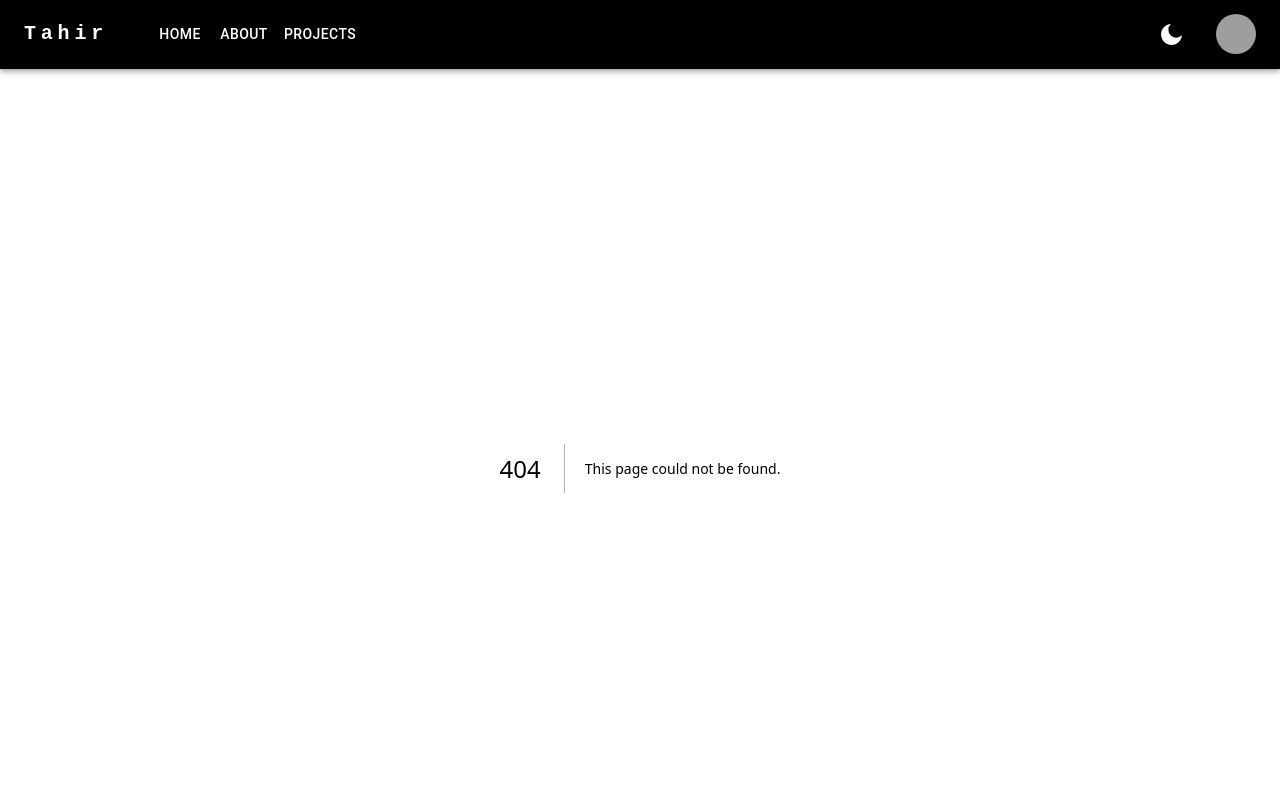
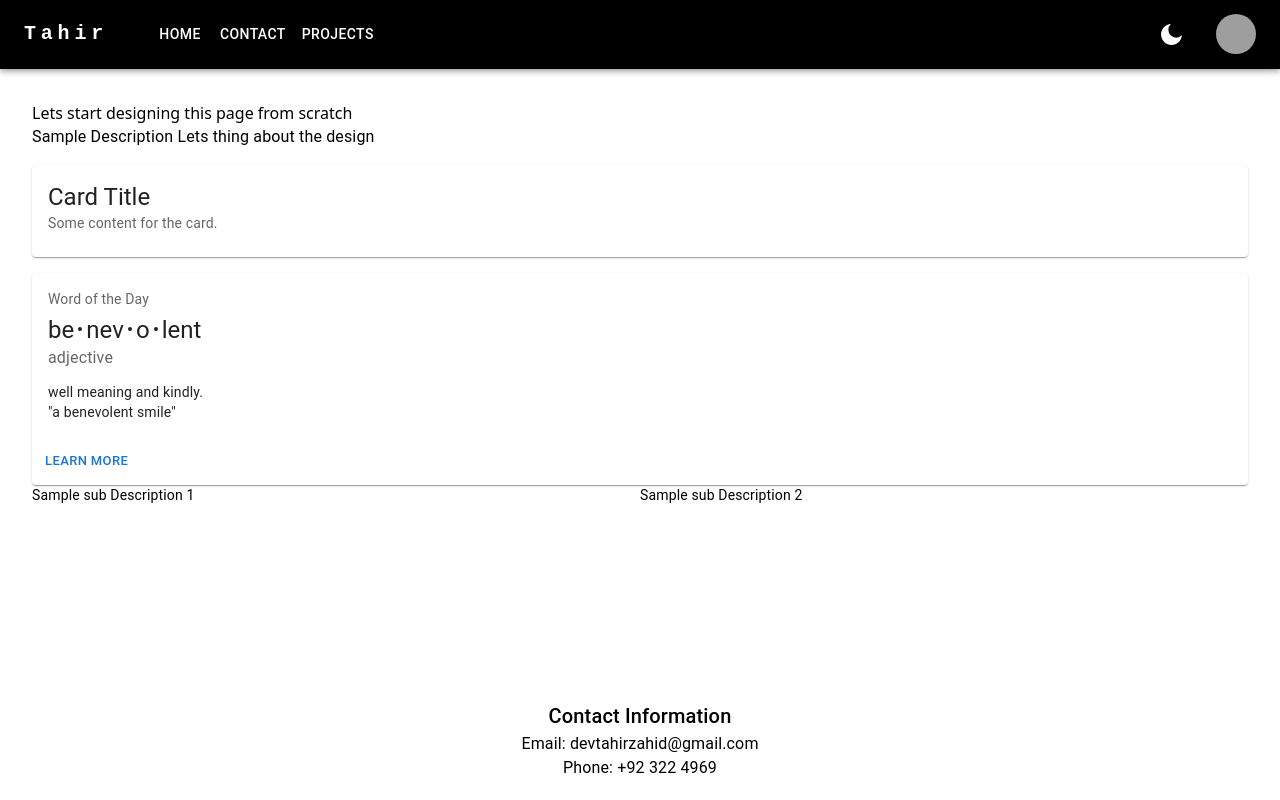
Before and after one commit to devtahirzahid/tahir-portfolio, a Next.js app: page /contact in a window 1280 px wide. Before the commit this address had no page. Shown: the top 800 px of the page. Built offline with nearby package versions, Linux system fonts and the light colour scheme; grey boxes are pictures that could not be loaded.

Commit message:
working on about page for theme

```diff
--- a/src/@components/Navbar.tsx
+++ b/src/@components/Navbar.tsx
@@ -20,7 +20,7 @@
 
 const pages = [
   { title: 'Home', route: '/' },
-  { title: 'About', route: '/about' },
+  { title: 'Contact', route: '/contact' },
   { title: 'Projects', route: '/projects' },
 ];
 const settings = ['Profile', 'Account', 'Dashboard', 'Logout'];
--- /dev/null
+++ b/src/app/(pages)/contact/page.tsx
@@ -0,0 +1,81 @@
+// Importing necessary components and functions from Material-UI
+import {
+  Box,
+  Button,
+  Card,
+  CardActions,
+  CardContent,
+  Grid,
+  Typography,
+} from '@mui/material';
+import { useTheme } from 'next-themes'; // Importing useTheme from next-themes
+
+// Creating a custom bullet point component
+const bull = (
+  <Box
+    component='span'
+    sx={{ display: 'inline-block', mx: '2px', transform: 'scale(0.8)' }}
+  >
+    •
+  </Box>
+);
+
+// Main functional component for the About page
+export default function About() {
+  return (
+    <Grid container padding={'2rem'}>
+      Lets start designing this page from scratch{' '}
+      <Grid item xs={12} md={12} lg={12}>
+        <Typography variant='body1'>
+          Sample Description Lets thing about the design
+        </Typography>
+        <Card sx={{ my: 2 }}>
+          <CardContent>
+            <Typography variant='h5' component='div'>
+              Card Title
+            </Typography>
+            <Typography variant='body2' color='text.secondary'>
+              Some content for the card.
+            </Typography>
+          </CardContent>
+        </Card>
+        <Card
+          sx={{
+            minWidth: 275,
+            // backgroundColor: theme === 'light' ? 'white' : 'black', // Setting background color based on the theme
+          }}
+        >
+          <CardContent>
+            <Typography
+              sx={{ fontSize: 14 }}
+              color='text.secondary'
+              gutterBottom
+            >
+              Word of the Day
+            </Typography>
+            <Typography variant='h5' component='div'>
+              be{bull}nev{bull}o{bull}lent
+            </Typography>
+            <Typography sx={{ mb: 1.5 }} color='text.secondary'>
+              adjective
+            </Typography>
+            <Typography variant='body2'>
+              well meaning and kindly.
+              <br />
+              {'"a benevolent smile"'}
+            </Typography>
+          </CardContent>
+          <CardActions>
+            <Button size='small'>Learn More</Button>
+          </CardActions>
+        </Card>
+      </Grid>
+      <Grid item xs={12} md={6} lg={6}>
+        <Typography variant='body2'>Sample sub Description 1 </Typography>
+      </Grid>
+      <Grid item xs={12} md={6} lg={6}>
+        <Typography variant='body2'>Sample sub Description 2 </Typography>
+      </Grid>
+    </Grid>
+  );
+}
--- a/src/app/layout.tsx
+++ b/src/app/layout.tsx
@@ -11,7 +11,7 @@
 }) {
   return (
     <html lang='en'>
-      <body className='dark:bg-stone-900'>
+      <body>
         <ThemeProvider enableSystem={true} attribute='class'>
           <div
             style={{
```
Also changed, not shown: src/app/(pages)/about/page.tsx (deleted, +0 -20 lines), src/utils/contactDetails.tsx (added).
